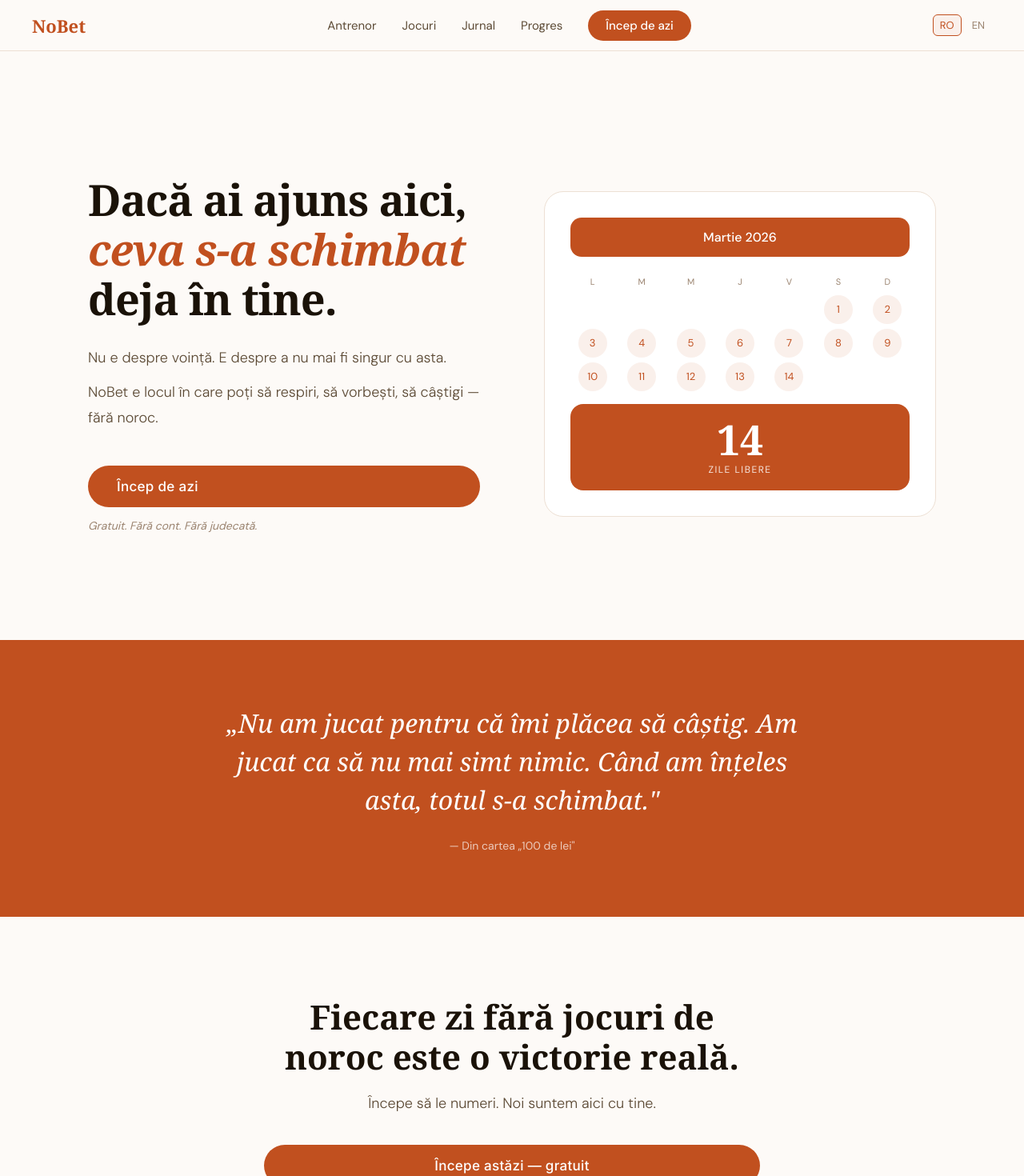
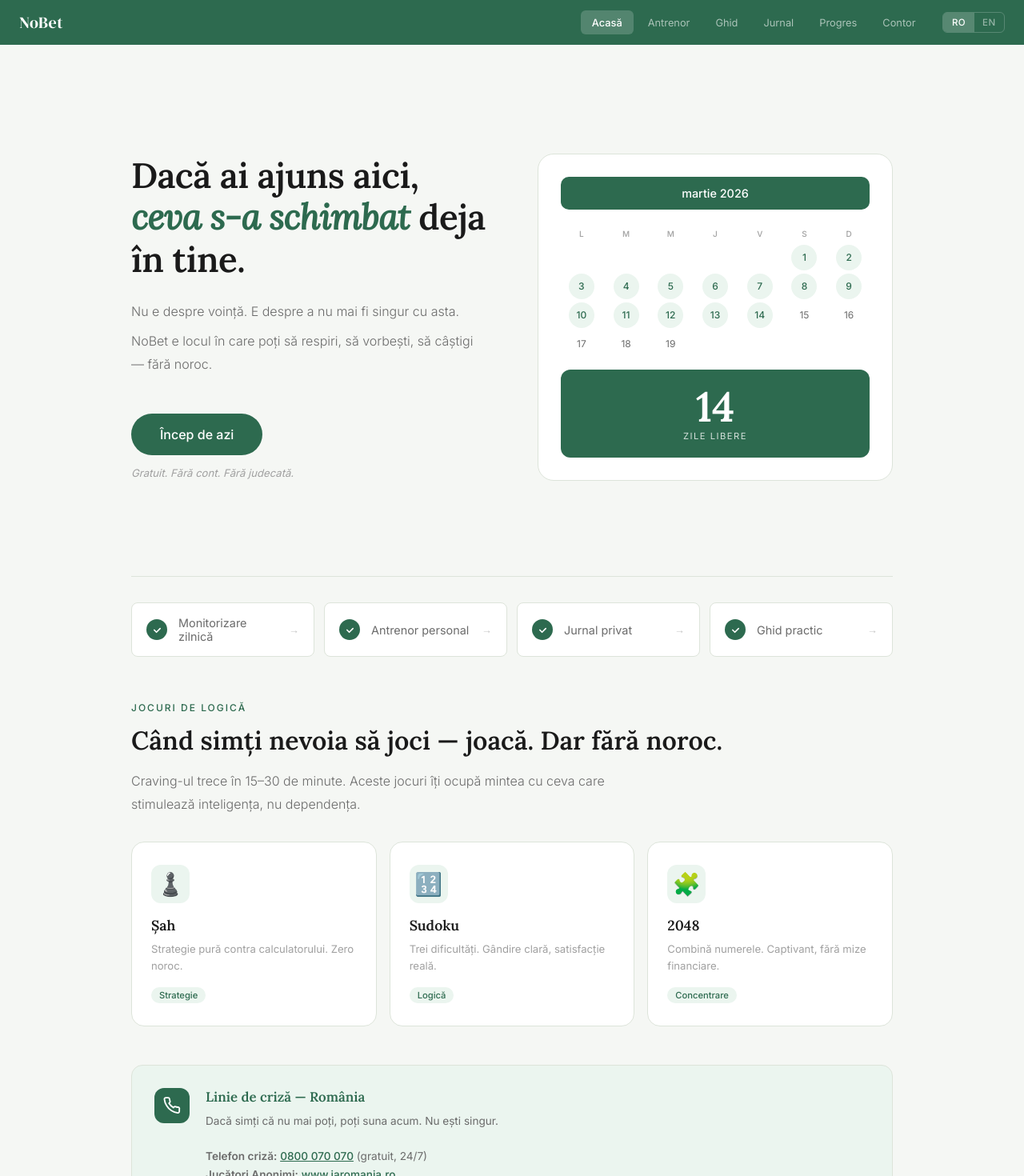
Before and after one commit to martinmanuelm84-ui/nobet-app, a Next.js app: page /home in a window 1280 px wide. Shown: the top 1470 px of the page at 80% size. Built offline with nearby package versions, Linux system fonts and the light colour scheme.

Commit message:
remove quote

```diff
--- a/app/home/page.tsx
+++ b/app/home/page.tsx
@@ -1,87 +1,195 @@
 'use client'
+import { useState, useEffect } from 'react'
+import { useRouter } from 'next/navigation'
+import Nav from '@/components/Nav'
+import { Lang } from '@/lib/i18n'
 
-import Link from 'next/link'
-import { useState } from 'react'
+const GAMES = [
+  { icon: '♟️', ro: 'Șah', en: 'Chess', descRo: 'Strategie pură contra calculatorului. Zero noroc.', descEn: 'Pure strategy vs computer. Zero luck.', tag: 'Strategie', href: '/jocuri/sah' },
+  { icon: '🔢', ro: 'Sudoku', en: 'Sudoku', descRo: 'Trei dificultăți. Gândire clară, satisfacție reală.', descEn: 'Three levels. Clear thinking, real satisfaction.', tag: 'Logică', href: '/jocuri/sudoku' },
+  { icon: '🧩', ro: '2048', en: '2048', descRo: 'Combină numerele. Captivant, fără mize financiare.', descEn: 'Merge numbers. Engaging, no financial stakes.', tag: 'Concentrare', href: '/jocuri/2048' },
+]
 
 export default function HomePage() {
-  const [lang, setLang] = useState<'RO' | 'EN'>('RO')
+  const [lang, setLang] = useState<Lang>('ro')
+  const router = useRouter()
+
+  useEffect(() => {
+    const savedLang = localStorage.getItem('nobet_lang') as Lang
+    if (savedLang) setLang(savedLang)
+  }, [])
+
+  useEffect(() => { localStorage.setItem('nobet_lang', lang) }, [lang])
+
+  const features = lang === 'ro' ? [
+    { label: 'Monitorizare zilnică', href: '/contor' },
+    { label: 'Antrenor personal', href: '/companion' },
+    { label: 'Jurnal privat', href: '/journal' },
+    { label: 'Ghid practic', href: '/guide' },
+  ] : [
+    { label: 'Daily tracking', href: '/contor' },
+    { label: 'Personal coach', href: '/companion' },
+    { label: 'Private journal', href: '/journal' },
+    { label: 'Practical guide', href: '/guide' },
+  ]
 
   return (
-    <div style={{ fontFamily: "DM Sans, sans-serif", background: '#FDFAF7', color: '#1A1208', minHeight: '100vh' }}>
+    <>
+      <Nav lang={lang} onLangChange={setLang} />
       <style>{`
-        @import url('https://fonts.googleapis.com/css2?family=Lora:ital,wght@0,400;0,600;1,400&family=DM+Sans:wght@300;400;500&display=swap');
-        * { box-sizing: border-box; margin: 0; padding: 0; }
-        .btn-primary { background: #C1501F; color: white; padding: 16px 36px; border-radius: 100px; font-size: 17px; font-weight: 500; text-decoration: none; display: inline-block; transition: background 0.2s; }
-        .btn-primary:hover { background: #8B3510; }
-        .game-card { background: white; border: 1px solid #EDE0D4; border-radius: 20px; padding: 32px 28px; text-decoration: none; color: inherit; display: block; transition: border-color 0.2s, transform 0.2s; }
-        .game-card:hover { border-color: #E8896A; transform: translateY(-3px); }
+        @import url('https://fonts.googleapis.com/css2?family=Lora:ital,wght@0,400;0,600;1,400&display=swap');
+        .hero-section { display:grid; grid-template-columns:1fr 1fr; gap:4rem; align-items:center; min-height:calc(90vh - 56px); padding:3rem 0 2rem; }
+        .hero-h1 { font-family:'Lora','DM Serif Display',serif; font-size:clamp(1.9rem,3.5vw,2.75rem); font-weight:600; line-height:1.2; color:var(--text); margin-bottom:1.5rem; letter-spacing:-0.5px; }
+        .hero-h1 em { color:var(--accent); font-style:italic; }
+        .hero-lead { font-size:1rem; color:var(--text2); line-height:1.8; margin-bottom:0.5rem; font-weight:300; }
+        .hero-btn { display:inline-block; margin-top:2.5rem; padding:1rem 2.25rem; background:var(--accent); color:white; border:none; border-radius:100px; font-size:1rem; font-weight:500; cursor:pointer; font-family:inherit; text-decoration:none; transition:background 0.2s,transform 0.15s; }
+        .hero-btn:hover { background:var(--accent-dark); transform:translateY(-1px); }
+        .hero-note { display:block; margin-top:0.875rem; font-size:0.82rem; color:var(--text3); font-style:italic; }
+        .cal-card { background:var(--surface); border:1px solid var(--border); border-radius:20px; padding:1.75rem; }
+        .cal-header { background:var(--accent); color:white; border-radius:10px; padding:0.75rem 1rem; text-align:center; font-weight:500; font-size:0.9rem; margin-bottom:1.25rem; }
+        .cal-grid { display:grid; grid-template-columns:repeat(7,1fr); gap:4px; text-align:center; margin-bottom:1rem; }
+        .cal-dname { font-size:10px; color:var(--text3); font-weight:500; padding:4px 0; text-transform:uppercase; }
+        .cal-day { width:32px; height:32px; border-radius:50%; display:flex; align-items:center; justify-content:center; font-size:12px; margin:0 auto; color:var(--text2); }
+        .cal-day.checked { background:var(--accent-light); color:var(--accent); font-weight:500; }
+        .cal-day.empty { color:transparent; }
+        .days-badge { background:var(--accent); color:white; border-radius:12px; padding:1.25rem; text-align:center; }
+        .days-number { font-family:'Lora','DM Serif Display',serif; font-size:3.25rem; font-weight:600; line-height:1; display:block; }
+        .days-label { font-size:0.7rem; opacity:0.8; text-transform:uppercase; letter-spacing:1.5px; margin-top:4px; display:block; }
+        .section-label { font-size:0.75rem; font-weight:500; color:var(--accent); text-transform:uppercase; letter-spacing:2px; margin-bottom:0.875rem; }
+        .section-title { font-family:'Lora','DM Serif Display',serif; font-size:clamp(1.4rem,2.5vw,2rem); line-height:1.25; color:var(--text); margin-bottom:1rem; font-weight:600; }
+        .section-body { font-size:1rem; color:var(--text2); line-height:1.8; font-weight:300; max-width:600px; }
+        .feature-grid { display:grid; grid-template-columns:repeat(auto-fit,minmax(200px,1fr)); gap:0.75rem; padding-bottom:2.5rem; }
+        .feature-link { display:flex; align-items:center; gap:0.875rem; padding:1rem 1.125rem; background:var(--surface); border:1px solid var(--border); border-radius:8px; text-decoration:none; color:var(--text2); font-size:0.9rem; transition:all 0.15s; }
+        .feature-link:hover { border-color:var(--accent); color:var(--accent); }
+        .feature-dot { width:26px; height:26px; border-radius:50%; background:var(--accent); display:flex; align-items:center; justify-content:center; flex-shrink:0; }
+        .games-grid { display:grid; grid-template-columns:repeat(3,1fr); gap:1rem; margin-top:2rem; }
+        .game-card { background:var(--surface); border:1px solid var(--border); border-radius:16px; padding:1.75rem 1.5rem; text-decoration:none; color:inherit; display:block; transition:border-color 0.2s,transform 0.2s; }
+        .game-card:hover { border-color:var(--accent); transform:translateY(-2px); }
+        .game-icon { font-size:1.75rem; width:48px; height:48px; background:var(--accent-light); border-radius:12px; display:flex; align-items:center; justify-content:center; margin-bottom:1rem; }
+        .game-title { font-family:'Lora',serif; font-size:1.1rem; font-weight:600; margin-bottom:0.5rem; color:var(--text); }
+        .game-desc { font-size:0.82rem; color:var(--text3); line-height:1.6; }
+        .game-tag { display:inline-block; margin-top:1rem; font-size:0.7rem; color:var(--accent); background:var(--accent-light); padding:3px 10px; border-radius:100px; font-weight:500; }
+        .crisis-box { background:var(--accent-light); border:1px solid var(--border); border-radius:14px; padding:1.75rem; display:flex; gap:1.25rem; align-items:flex-start; margin:2rem 0 3rem; }
+        .crisis-icon { width:44px; height:44px; background:var(--accent); border-radius:12px; display:flex; align-items:center; justify-content:center; flex-shrink:0; }
+        .crisis-title { font-family:'Lora',serif; font-size:1.05rem; color:var(--accent); margin-bottom:0.5rem; font-weight:600; }
+        .crisis-text { font-size:0.85rem; color:var(--text2); line-height:1.65; }
+        .crisis-text a { color:var(--accent); font-weight:500; }
+        .cta-block { text-align:center; padding:3rem 0 4rem; }
+        .cta-title { font-family:'Lora',serif; font-size:clamp(1.4rem,2.5vw,2rem); line-height:1.25; margin-bottom:1rem; color:var(--text); }
+        .cta-sub { font-size:1rem; color:var(--text2); margin-bottom:2rem; font-weight:300; }
+        @media (max-width:680px) { .hero-section { grid-template-columns:1fr; min-height:auto; } .games-grid { grid-template-columns:1fr; } }
       `}</style>
 
-      <nav style={{ position: 'sticky', top: 0, zIndex: 100, background: 'rgba(253,250,247,0.92)', backdropFilter: 'blur(12px)', borderBottom: '1px solid #EDE0D4', padding: '0 40px', display: 'flex', alignItems: 'center', justifyContent: 'space-between', height: 64 }}>
-        <Link href="/home" style={{ fontFamily: 'Georgia, serif', fontWeight: 600, fontSize: 22, color: '#C1501F', textDecoration: 'none' }}>NoBet</Link>
-        <div style={{ display: 'flex', gap: 32, alignItems: 'center' }}>
-          <Link href="/companion" style={{ textDecoration: 'none', color: '#5C4A35', fontSize: 15 }}>Antrenor</Link>
-          <Link href="/jocuri" style={{ textDecoration: 'none', color: '#5C4A35', fontSize: 15 }}>Jocuri</Link>
-          <Link href="/journal" style={{ textDecoration: 'none', color: '#5C4A35', fontSize: 15 }}>Jurnal</Link>
-          <Link href="/progress" style={{ textDecoration: 'none', color: '#5C4A35', fontSize: 15 }}>Progres</Link>
-          <Link href="/evaluare" style={{ background: '#C1501F', color: 'white', padding: '9px 22px', borderRadius: 100, fontSize: 15, fontWeight: 500, textDecoration: 'none' }}>Încep de azi</Link>
+      <div style={{ maxWidth: 1000, margin: '0 auto', padding: '0 1.5rem' }}>
+
+        <div className="hero-section">
+          <div>
+            <h1 className="hero-h1">
+              {lang === 'ro'
+                ? <>Dacă ai ajuns aici, <em>ceva s-a schimbat</em> deja în tine.</>
+                : <>If you're here, <em>something has already changed</em> in you.</>}
+            </h1>
+            <p className="hero-lead">
+              {lang === 'ro' ? 'Nu e despre voință. E despre a nu mai fi singur cu asta.' : "It's not about willpower. It's about not being alone with it."}
+            </p>
+            <p className="hero-lead">
+              {lang === 'ro' ? 'NoBet e locul în care poți să respiri, să vorbești, să câștigi — fără noroc.' : 'NoBet is where you can breathe, talk, and win — without luck.'}
+            </p>
+            <button className="hero-btn" onClick={() => router.push('/evaluare')}>
+              {lang === 'ro' ? 'Încep de azi' : 'I start today'}
+            </button>
+            <span className="hero-note">
+              {lang === 'ro' ? 'Gratuit. Fără cont. Fără judecată.' : 'Free. No account. No judgment.'}
+            </span>
+          </div>
+
+          <div className="cal-card">
+            <div className="cal-header">
+              {new Date().toLocaleDateString(lang === 'ro' ? 'ro-RO' : 'en-US', { month: 'long', year: 'numeric' })}
+            </div>
+            <div className="cal-grid">
+              {(lang === 'ro' ? ['L','M','M','J','V','S','D'] : ['M','T','W','T','F','S','S']).map((d, i) => (
+                <div key={i} className="cal-dname">{d}</div>
+              ))}
+              {Array.from({ length: 5 }, (_, i) => (
+                <div key={`e${i}`} className="cal-day empty">0</div>
+              ))}
+              {Array.from({ length: 19 }, (_, i) => (
+                <div key={i} className={`cal-day ${i < 14 ? 'checked' : ''}`}>{i + 1}</div>
+              ))}
+            </div>
+            <div className="days-badge">
+              <span className="days-number">14</span>
+              <span className="days-label">{lang === 'ro' ? 'zile libere' : 'free days'}</span>
+            </div>
+          </div>
         </div>
-        <div style={{ display: 'flex', gap: 4 }}>
-          {(['RO','EN'] as const).map(l => (
-            <button key={l} onClick={() => setLang(l)} style={{ fontSize: 13, cursor: 'pointer', padding: '4px 8px', borderRadius: 6, border: lang === l ? '1px solid #C1501F' : '1px solid transparent', background: lang === l ? '#FAF0EB' : 'none', color: lang === l ? '#C1501F' : '#9B8470', fontFamily: 'inherit' }}>{l}</button>
+
+        <div style={{ height: 1, background: 'var(--border)', marginBottom: '2rem' }} />
+
+        <div className="feature-grid">
+          {features.map((f, i) => (
+            <a key={i} href={f.href} className="feature-link">
+              <div className="feature-dot">
+                <svg width="11" height="11" viewBox="0 0 12 12" fill="none">
+                  <path d="M2 6l3 3 5-5" stroke="white" strokeWidth="1.8" strokeLinecap="round" strokeLinejoin="round"/>
+                </svg>
+              </div>
+              <span>{f.label}</span>
+              <span style={{ marginLeft: 'auto', opacity: 0.4, fontSize: '0.8rem' }}>→</span>
+            </a>
           ))}
         </div>
-      </nav>
 
-      <div style={{ maxWidth: 1140, margin: '0 auto', padding: '100px 40px 80px', display: 'grid', gridTemplateColumns: '1fr 1fr', gap: 80, alignItems: 'center', minHeight: 'calc(100vh - 64px)' }}>
-        <div>
-          <h1 style={{ fontFamily: 'Georgia, serif', fontSize: 'clamp(36px, 5vw, 54px)', lineHeight: 1.15, fontWeight: 600, letterSpacing: -1, marginBottom: 28 }}>
-            Dacă ai ajuns aici, <em style={{ color: '#C1501F' }}>ceva s-a schimbat</em> deja în tine.
-          </h1>
-          <p style={{ fontSize: 18, color: '#5C4A35', lineHeight: 1.75, fontWeight: 300, marginBottom: 12 }}>Nu e despre voință. E despre a nu mai fi singur cu asta.</p>
-          <p style={{ fontSize: 18, color: '#5C4A35', lineHeight: 1.75, fontWeight: 300 }}>NoBet e locul în care poți să respiri, să vorbești, să câștigi — fără noroc.</p>
-          <div style={{ marginTop: 44, display: 'flex', flexDirection: 'column', gap: 14, alignItems: 'flex-start' }}>
-            <Link href="/evaluare" className="btn-primary">Încep de azi</Link>
-            <span style={{ fontSize: 14, color: '#9B8470', fontStyle: 'italic' }}>Gratuit. Fără cont. Fără judecată.</span>
+        <div style={{ paddingTop: '1rem', paddingBottom: '1rem' }}>
+          <div className="section-label">{lang === 'ro' ? 'Jocuri de logică' : 'Logic games'}</div>
+          <h2 className="section-title">
+            {lang === 'ro' ? 'Când simți nevoia să joci — joacă. Dar fără noroc.' : 'When you feel the urge to play — play. But without luck.'}
+          </h2>
+          <p className="section-body">
+            {lang === 'ro'
+              ? 'Craving-ul trece în 15–30 de minute. Aceste jocuri îți ocupă mintea cu ceva care stimulează inteligența, nu dependența.'
+              : 'The craving passes in 15–30 minutes. These games engage your mind with something that stimulates intelligence, not addiction.'}
+          </p>
+          <div className="games-grid">
+            {GAMES.map((g, i) => (
+              <a key={i} href={g.href} className="game-card">
+                <div className="game-icon">{g.icon}</div>
+                <div className="game-title">{lang === 'ro' ? g.ro : g.en}</div>
+                <div className="game-desc">{lang === 'ro' ? g.descRo : g.descEn}</div>
+                <span className="game-tag">{g.tag}</span>
+              </a>
+            ))}
           </div>
         </div>
-        <div style={{ background: 'white', borderRadius: 24, padding: 32, border: '1px solid #EDE0D4' }}>
-          <div style={{ background: '#C1501F', color: 'white', borderRadius: 14, padding: '14px 20px', textAlign: 'center', fontWeight: 500, marginBottom: 20 }}>Martie 2026</div>
-          <div style={{ display: 'grid', gridTemplateColumns: 'repeat(7, 1fr)', gap: 6, textAlign: 'center', marginBottom: 16 }}>
-            {['L','M','M','J','V','S','D'].map((d,i) => <div key={i} style={{ fontSize: 11, color: '#9B8470', padding: '4px 0', textTransform: 'uppercase' }}>{d}</div>)}
-            {Array.from({length: 19}, (_,i) => (
-              <div key={i} style={{ width: 36, height: 36, borderRadius: '50%', display: 'flex', alignItems: 'center', justifyContent: 'center', fontSize: 13, margin: '0 auto', background: i >= 5 ? '#FAF0EB' : 'transparent', color: i >= 5 ? '#C1501F' : '#5C4A35' }}>
-                {i >= 5 ? i - 4 : ''}
-              </div>
-            ))}
+
+        <div className="crisis-box">
+          <div className="crisis-icon">
+            <svg width="22" height="22" viewBox="0 0 24 24" fill="none" stroke="white" strokeWidth="2" strokeLinecap="round">
+              <path d="M22 16.92v3a2 2 0 0 1-2.18 2 19.79 19.79 0 0 1-8.63-3.07A19.5 19.5 0 0 1 4.69 12 19.79 19.79 0 0 1 1.61 3.41 2 2 0 0 1 3.59 1.22h3a2 2 0 0 1 2 1.72c.127.96.361 1.903.7 2.81a2 2 0 0 1-.45 2.11L7.91 8.78a16 16 0 0 0 6 6l.88-.88a2 2 0 0 1 2.11-.45c.907.339 1.85.573 2.81.7A2 2 0 0 1 22 16.92z"/>
+            </svg>
           </div>
-          <div style={{ background: '#C1501F', color: 'white', borderRadius: 16, padding: '18px 24px', textAlign: 'center' }}>
-            <span style={{ fontFamily: 'Georgia, serif', fontSize: 52, fontWeight: 600, lineHeight: 1, display: 'block' }}>14</span>
-            <span style={{ fontSize: 12, opacity: 0.85, textTransform: 'uppercase', letterSpacing: '1.5px', marginTop: 4, display: 'block' }}>zile libere</span>
+          <div>
+            <div className="crisis-title">{lang === 'ro' ? 'Linie de criză — România' : 'Crisis line — Romania'}</div>
+            <p className="crisis-text">
+              {lang === 'ro' ? 'Dacă simți că nu mai poți, poți suna acum. Nu ești singur.' : "If you feel you can't go on, you can call now. You're not alone."}<br /><br />
+              <strong>{lang === 'ro' ? 'Telefon criză:' : 'Crisis line:'}</strong> <a href="tel:0800070070">0800 070 070</a> ({lang === 'ro' ? 'gratuit, 24/7' : 'free, 24/7'})<br />
+              <strong>{lang === 'ro' ? 'Jucători Anonimi:' : 'Gamblers Anonymous:'}</strong> <a href="https://www.jaromania.ro" target="_blank" rel="noopener noreferrer">www.jaromania.ro</a>
+            </p>
           </div>
         </div>
+
+        <div className="cta-block">
+          <h2 className="cta-title">
+            {lang === 'ro' ? 'Fiecare zi fără jocuri de noroc este o victorie reală.' : 'Every day without gambling is a real victory.'}
+          </h2>
+          <p className="cta-sub">{lang === 'ro' ? 'Începe să le numeri. Noi suntem aici cu tine.' : 'Start counting them. We are here with you.'}</p>
+          <button className="hero-btn" onClick={() => router.push('/evaluare')}>
+            {lang === 'ro' ? 'Începe astăzi — gratuit' : 'Start today — free'}
+          </button>
+        </div>
+
       </div>
-
-      <div style={{ background: '#C1501F', padding: '80px 40px', textAlign: 'center' }}>
-        <p style={{ fontFamily: 'Georgia, serif', fontSize: 'clamp(20px, 3vw, 32px)', color: 'white', lineHeight: 1.5, fontStyle: 'italic', marginBottom: 24, maxWidth: 720, margin: '0 auto 24px' }}>
-          „Nu am jucat pentru că îmi plăcea să câștig. Am jucat ca să nu mai simt nimic. Când am înțeles asta, totul s-a schimbat."
-        </p>
-        <p style={{ fontSize: 14, color: 'rgba(255,255,255,0.7)' }}>— Din cartea „100 de lei"</p>
-      </div>
-
-      <div style={{ maxWidth: 700, margin: '0 auto', textAlign: 'center', padding: '100px 40px' }}>
-        <h2 style={{ fontFamily: 'Georgia, serif', fontSize: 'clamp(26px, 4vw, 42px)', lineHeight: 1.2, marginBottom: 20 }}>Fiecare zi fără jocuri de noroc este o victorie reală.</h2>
-        <p style={{ fontSize: 18, color: '#5C4A35', marginBottom: 40, fontWeight: 300 }}>Începe să le numeri. Noi suntem aici cu tine.</p>
-        <Link href="/evaluare" className="btn-primary">Începe astăzi — gratuit</Link>
-      </div>
-
-      <footer style={{ borderTop: '1px solid #EDE0D4', padding: 40, maxWidth: 1140, margin: '0 auto', display: 'flex', justifyContent: 'space-between', color: '#9B8470', fontSize: 14 }}>
-        <span>© 2026 NoBet. Cu grijă, pentru oameni.</span>
-        <div style={{ display: 'flex', gap: 24 }}>
-          <a href="#" style={{ color: '#9B8470', textDecoration: 'none' }}>Confidențialitate</a>
-          <a href="#" style={{ color: '#9B8470', textDecoration: 'none' }}>Contact</a>
-        </div>
-      </footer>
-    </div>
+    </>
   )
 }
```
